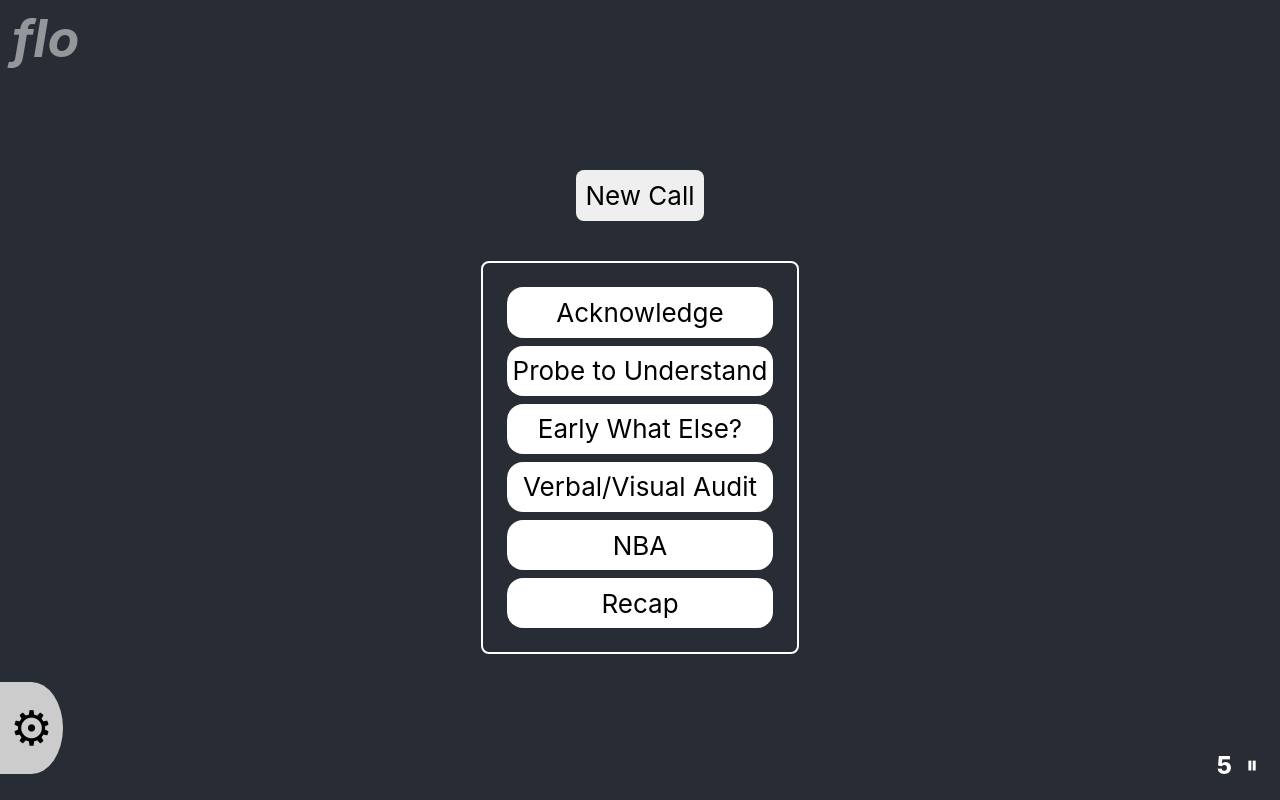
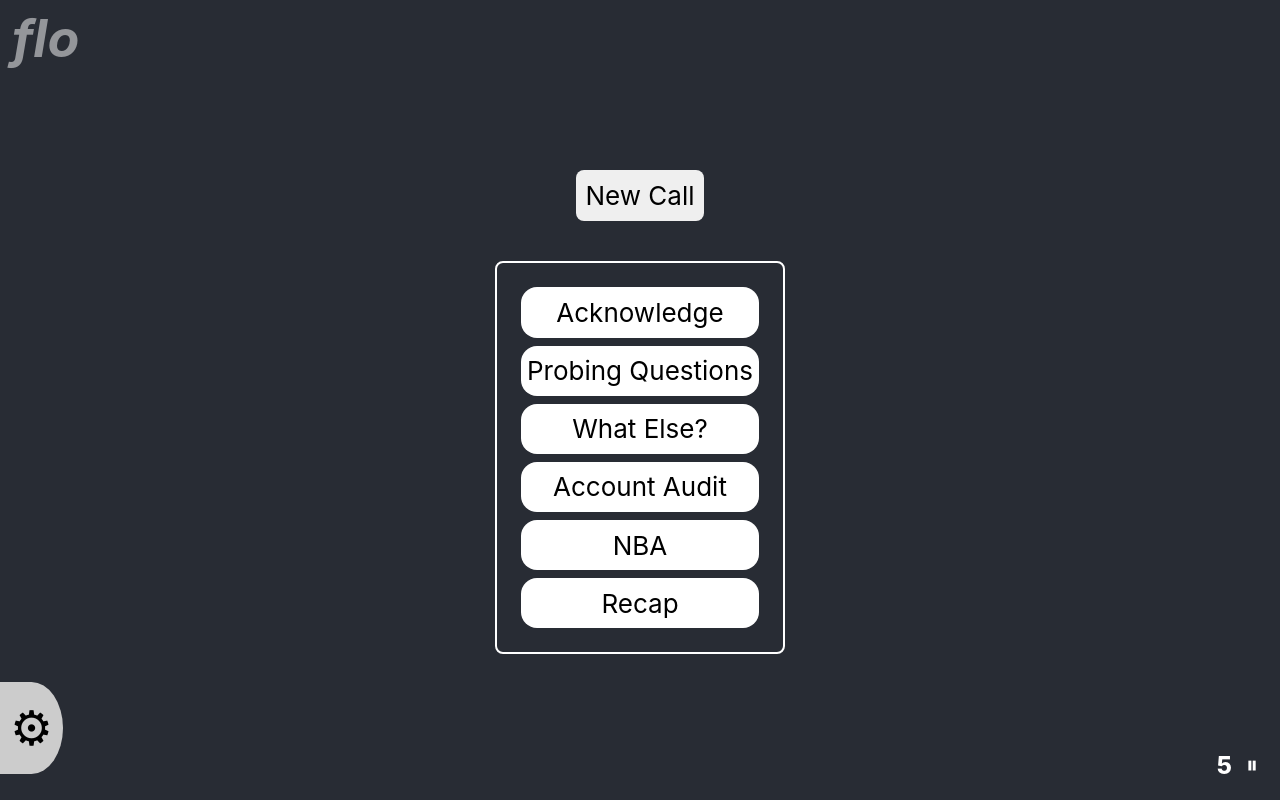
Before and after one commit to Sunonymous/Flo, a React (Create React App) app: page / in a window 1280 px wide. Built offline with nearby package versions, Linux system fonts and the light colour scheme.

Commit message:
reworded a few default behaviors

```diff
--- a/src/Behavior.js
+++ b/src/Behavior.js
@@ -3,9 +3,9 @@ import React from "react";
 
 const templateBehaviors = [
   "Acknowledge",
-  "Probe to Understand",
-  "Early What Else?",
-  "Verbal/Visual Audit",
+  "Probing Questions",
+  "What Else?",
+  "Account Audit",
   "NBA",
   "Recap",
 ];
```
